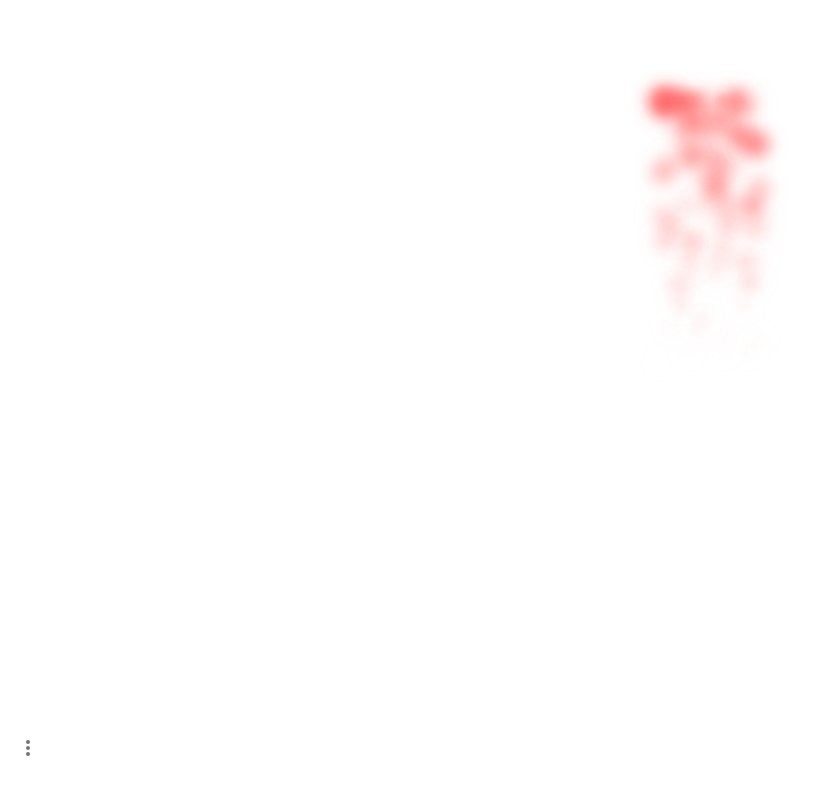
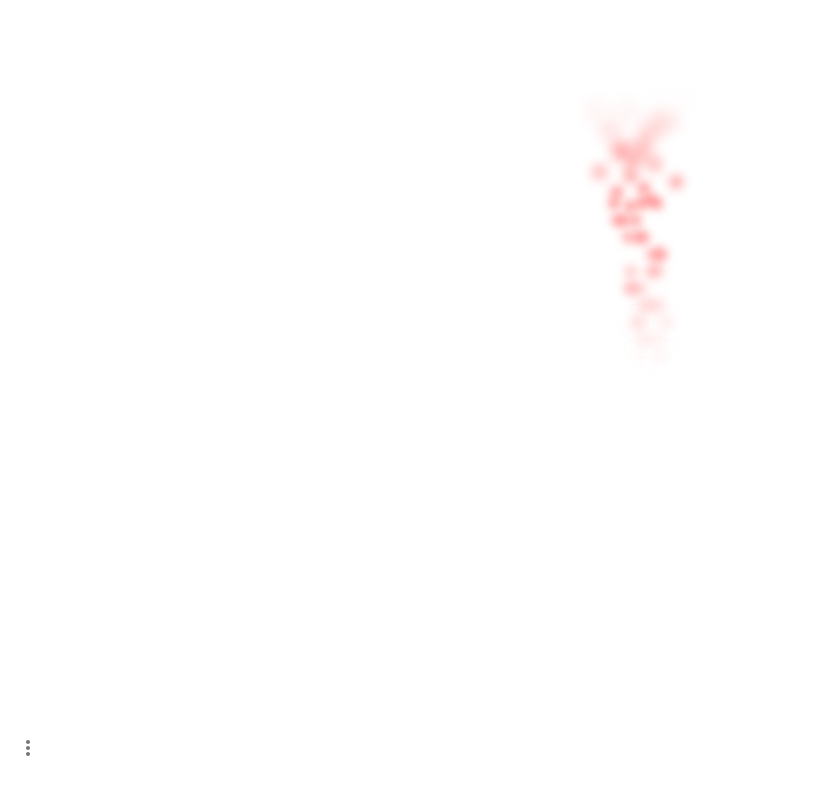
Before and after one commit to jacket-sikaha/water-mist-effect, a React (Vite) app: page /effect in a window 1280 px wide. Shown: the top 794 px of the page, without its empty margins (0-814 px from the left). Built offline with nearby package versions, Linux system fonts and the light colour scheme.

Commit message:
pref 优化smoke，纯js控制动画帧细节

```diff
--- a/src/components/smoke/index.css
+++ b/src/components/smoke/index.css
@@ -14,56 +14,3 @@
   opacity: 0;
   background: radial-gradient(rgb(255, 76, 76), rgba(0, 0, 0, 0) 80%);
 }
-
-/* Smoke animation */
-
-@keyframes smokeL {
-  0% {
-    filter: blur(0);
-    opacity: 0;
-  }
-  30% {
-    filter: blur(6px);
-    opacity: 0;
-    transform: translate(20px, -30px) scale(1);
-  }
-  90% {
-    filter: blur(4px);
-    opacity: 0.8;
-    transform: translate(20px, -300px) scale(2) rotate(360deg);
-  }
-  100% {
-    filter: blur(4px);
-    opacity: 0.2;
-    transform: translate(20px, -300px) scale(0.5) rotate(360deg);
-  }
-}
-@keyframes smokeR {
-  0% {
-    filter: blur(0);
-    opacity: 0;
-  }
-  30% {
-    filter: blur(6px);
-    opacity: 0;
-    transform: translate(20px, -30px) scale(1);
-  }
-  90% {
-    filter: blur(4px);
-    opacity: 0.4;
-    transform: translate(20px, -300px) scale(2) rotate(360deg);
-  }
-  100% {
-    filter: blur(4px);
-    opacity: 0;
-    transform: translate(20px, -300px) scale(0.5) rotate(360deg);
-  }
-}
-
-.ani {
-  animation: smokeL 3s ease-out infinite;
-}
-
-.ani2 {
-  animation: smokeR 3s ease-out infinite;
-}
--- a/src/components/smoke/smoke.tsx
+++ b/src/components/smoke/smoke.tsx
@@ -1,60 +1,58 @@
-import { AnimationEventHandler, useEffect, useState } from 'react';
+import { useEffect, useRef, useState } from 'react';
 import './index.css';
 
 const SmokeItem = ({ delay = 1 }) => {
-  const [{ position, duration, isLeft }, setAaa] = useState({
-    position: Math.random() * 100,
+  console.log('SmokeItem:');
+  const span = useRef<HTMLSpanElement>(null);
+  const [{ position, left, isLeft }, setAaa] = useState({
+    position: Math.random() * 100 - 100,
+    left: Math.random() * 30,
     duration: Math.random() * 5,
     isLeft: Math.random() > 0.5
   });
-  document.querySelector('body')?.animate;
-  const handleAniEnd: AnimationEventHandler<HTMLSpanElement> = (e) => {
-    console.log('handleAniEnd:', handleAniEnd);
-    // setAaa({
-    //   position: Math.random() * 50,
-    //   duration: Math.random() * 2 + 2,
-    //   isLeft: Math.random() > 0.5
-    // });
+  const newspaperSpinning = [
+    {
+      filter: `blur(0)`,
+      opacity: 0
+    },
+    {
+      filter: `blur(6px)`,
+      opacity: 0,
+      transform: `translate(${0}px, -30px) scale(1)`
+    },
+    {
+      filter: `blur(4px)`,
+      opacity: 0.8,
+      transform: `translate(${position / 2}px, -200px) scale(1) rotate(360deg)`
+    },
+    {
+      filter: `blur(4px)`,
+      opacity: 0,
+      transform: `translate(${position + 40}px, -300px) scale(2) rotate(360deg)`
+    }
+  ];
+
+  const newspaperTiming = {
+    duration: 3000,
+    iterations: Infinity
   };
 
   useEffect(() => {
+    const t = setTimeout(() => {
+      span.current?.animate(newspaperSpinning, newspaperTiming);
+    }, delay * 100);
     return () => {
-      console.log('useEffect:--------------------');
+      clearTimeout(t);
     };
   }, []);
 
-  if (isLeft) {
-    return (
-      <span
-        className="ani"
-        style={{ animationDelay: delay * 100 + 'ms', left: position + 'px' }}
-        onAnimationEnd={handleAniEnd}
-      />
-    );
-  }
-
-  return (
-    <span
-      className="ani2"
-      style={{ animationDelay: delay * 50 + 'ms', left: position + 'px' }}
-      onAnimationEnd={handleAniEnd}
-    />
-  );
+  return <span ref={span} style={{ left: left + 'px' }} />;
 };
 function Smoke() {
-  const [list, setList] = useState<number[]>([]);
-  useEffect(() => {
-    // const t = setInterval(() => {
-    //   setList((list) => [...list, Date.now()]);
-    // }, 100);
-    // return () => {
-    //   clearInterval(t);
-    // };
-  }, []);
   return (
     <div className="relative flex items-center h-full">
       <div className="smoke">
-        {new Array(300).fill(0).map((item, i) => (
+        {new Array(500).fill(0).map((item, i) => (
           <SmokeItem key={i} delay={i} />
         ))}
       </div>
--- a/src/components/smoke2/smoke2.tsx
+++ b/src/components/smoke2/smoke2.tsx
@@ -1,46 +1,6 @@
-import { AnimationEventHandler, useEffect, useState } from 'react';
+import { useEffect } from 'react';
 import './index.css';
 
-const SmokeItem = () => {
-  const [{ position, duration, isLeft }, setAaa] = useState({
-    position: Math.random() * 50,
-    duration: Math.random() * 5,
-    isLeft: Math.random() > 0.5
-  });
-
-  const handleAniEnd: AnimationEventHandler<HTMLSpanElement> = (e) => {
-    console.log('handleAniEnd:', handleAniEnd);
-    setAaa({
-      position: Math.random() * 50,
-      duration: Math.random() * 2 + 2,
-      isLeft: Math.random() > 0.5
-    });
-  };
-
-  useEffect(() => {
-    return () => {
-      console.log('useEffect:--------------------');
-    };
-  }, []);
-
-  if (isLeft) {
-    return (
-      <span
-        className="ani"
-        style={{ animationDuration: duration + 's', left: position + 'px' }}
-        onAnimationEnd={handleAniEnd}
-      />
-    );
-  }
-
-  return (
-    <span
-      className="ani2"
-      style={{ animationDuration: duration + 'ms', left: position + 'px' }}
-      onAnimationEnd={handleAniEnd}
-    />
-  );
-};
 function Smoke2() {
   useEffect(() => {
     const ele = document.querySelector('.smoke');
```
Also changed, not shown: src/components/smoke2/index.css (+0 -13 lines).
